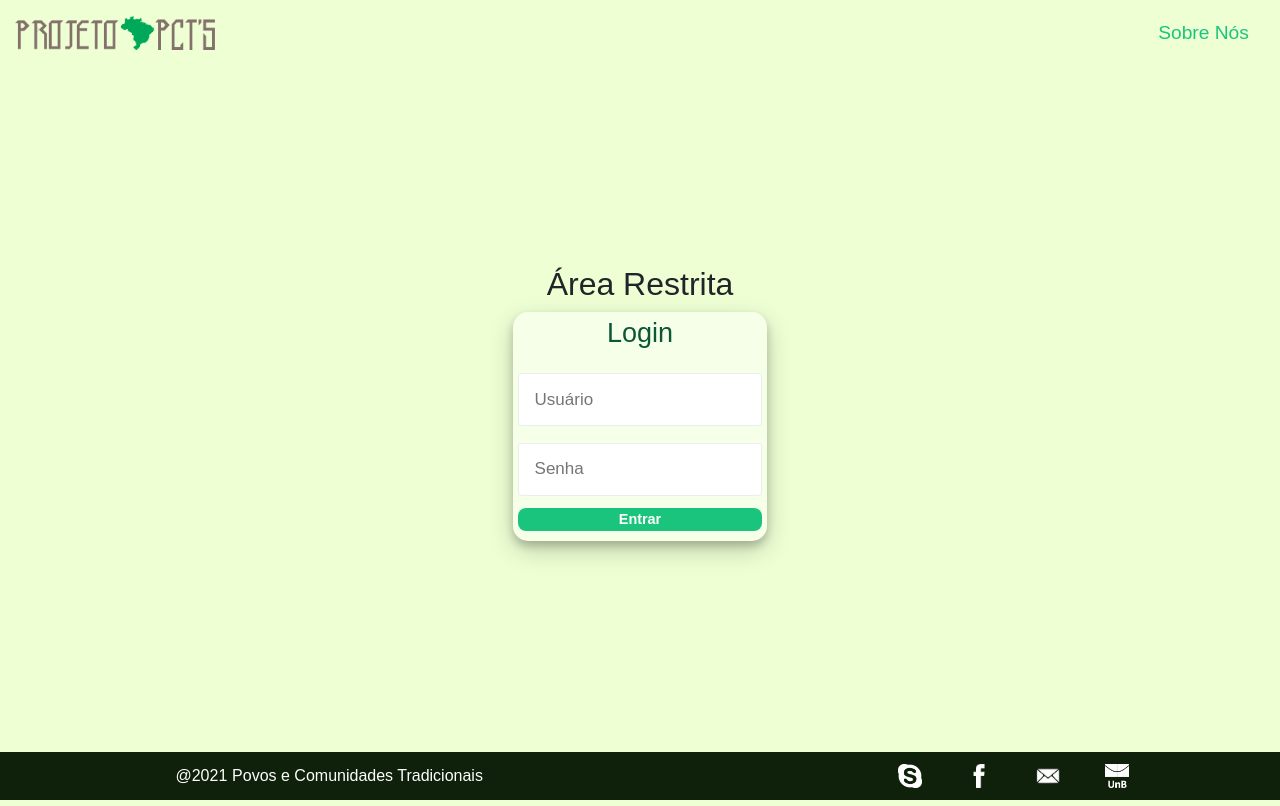
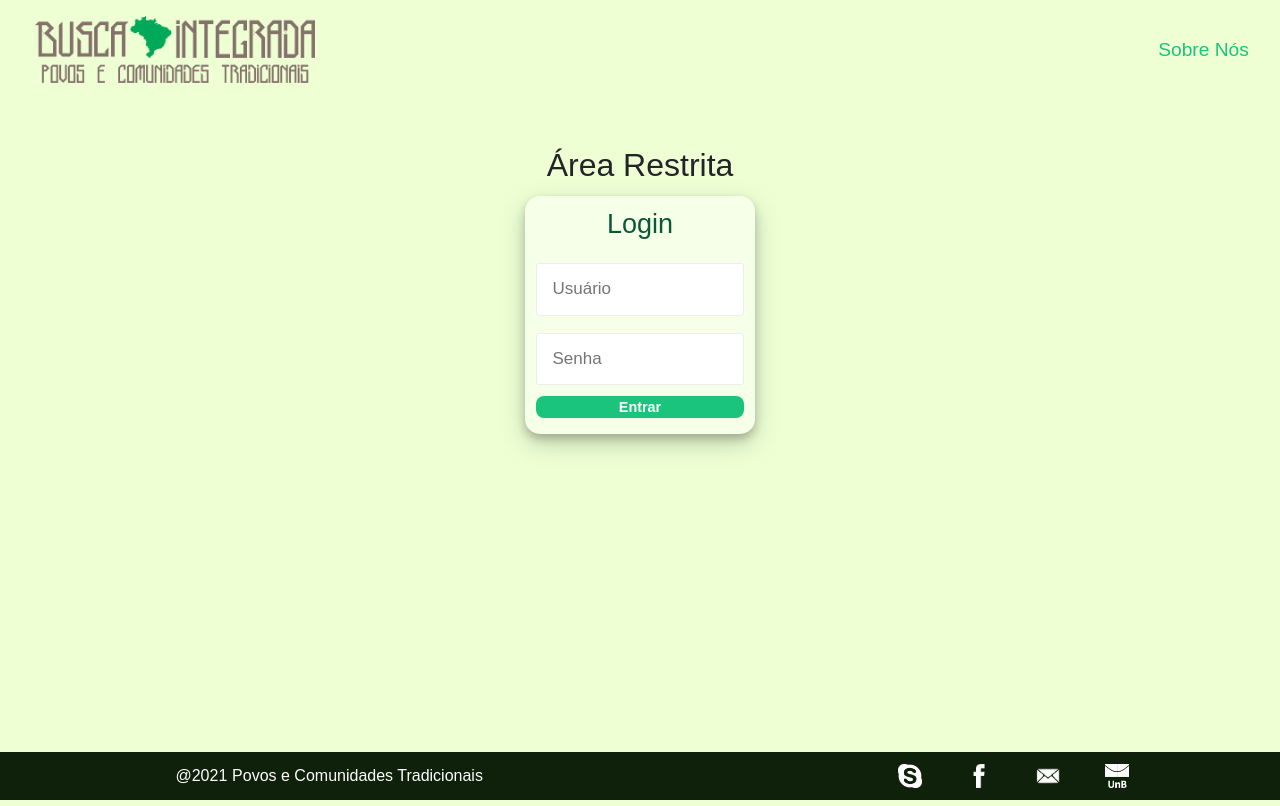
Before and after one commit to fga-eps-mds/2021.1-PCT-Frontend, a React (Create React App) app: page /login in a window 1280 px wide. Built offline with nearby package versions, Linux system fonts and the light colour scheme.

Commit message:
Adding Admin page shortcut, changing logo, changing styles for Login Page, ResultCard

```diff
--- a/src/Components/Footer/index.tsx
+++ b/src/Components/Footer/index.tsx
@@ -12,13 +12,21 @@ import unbLogo from "../../assets/images/unbLogo.png";
 import fbLogo from "../../assets/images/facebook.png";
 import email from "../../assets/images/email.png";
 import skype from "../../assets/images/logoSkype.png";
+import { useHistory } from "react-router-dom";
 
 
 const Footer: React.FC = () => {
+
+  const history = useHistory();
+
+  const adminpage = () => {
+    history.push("/admin");
+  }
+
   return (
     <Container>
       <CopyrightContainer>
-        <Copyright>@2021</Copyright>
+        <Copyright onClick={adminpage}>@2021</Copyright>
         <Copyright>Povos e Comunidades Tradicionais</Copyright>
       </CopyrightContainer>
       <FooterButtonsContainer>
--- a/src/Components/Header/index.tsx
+++ b/src/Components/Header/index.tsx
@@ -31,7 +31,7 @@ const Header: React.FC = () => {
   return (
     <Navbar bg="light" expand="lg" style={{ width: "100%" }}>
       <Container style={{ maxWidth: "none" }}>
-        <Navbar.Brand style={{ maxWidth: "200px" }}>
+        <Navbar.Brand style={{ maxWidth: "300px", paddingLeft: "20px" }}>
           <MyLink to={"/"}>
             <Title>
               <LogoImage src={logoImage} />
--- a/src/Pages/Login/index.tsx
+++ b/src/Pages/Login/index.tsx
@@ -63,7 +63,7 @@ const Login: React.FC = () => {
   return (
     <Container>
       <Header />
-      <Row md={10} className="align-items-sm-center" style={{ height: "85%" }}>
+      <Row md={10} className="align-items-sm-center" style={{ height: "85%", width: "20%" }}>
         <Col>
           <h2 style={{ textAlign: "center" }}>Área Restrita</h2>
           <LoginForm>
--- a/src/Pages/Login/styles.ts
+++ b/src/Pages/Login/styles.ts
@@ -4,18 +4,17 @@ import Form from "react-bootstrap/Form";
 
 
 export const Container = styled.div`
-  height: 100vh;
+  height: 60vh;
   flex: 1;
   display: flex;
   flex-direction: column;
   align-items: center;
-  position: relative;
 `;
 
 export const LoginForm = styled(Form) `
-    display: block;
-    padding: 2%;
+    padding: 5%;
     width: 100%;
+    margin-top: 5%;
     box-shadow: 0 5px 8px 0 rgba(0, 0, 0, 0.2), 0 9px 26px 0 rgba(0, 0, 0, 0.19);
     border-radius: 15px;
     align-items: center;
```
Also changed, not shown: src/assets/images/LogoPCT.png.
